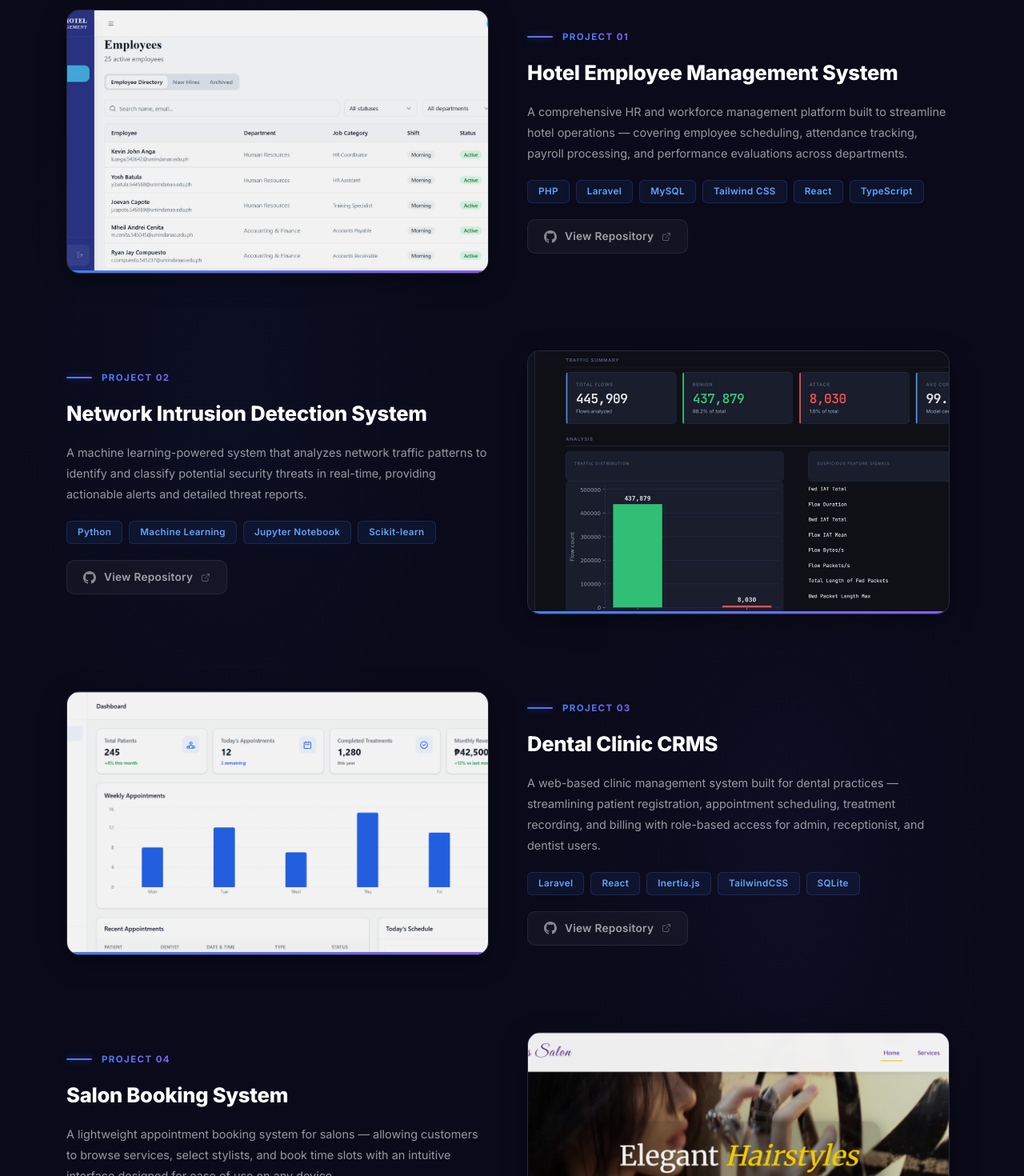
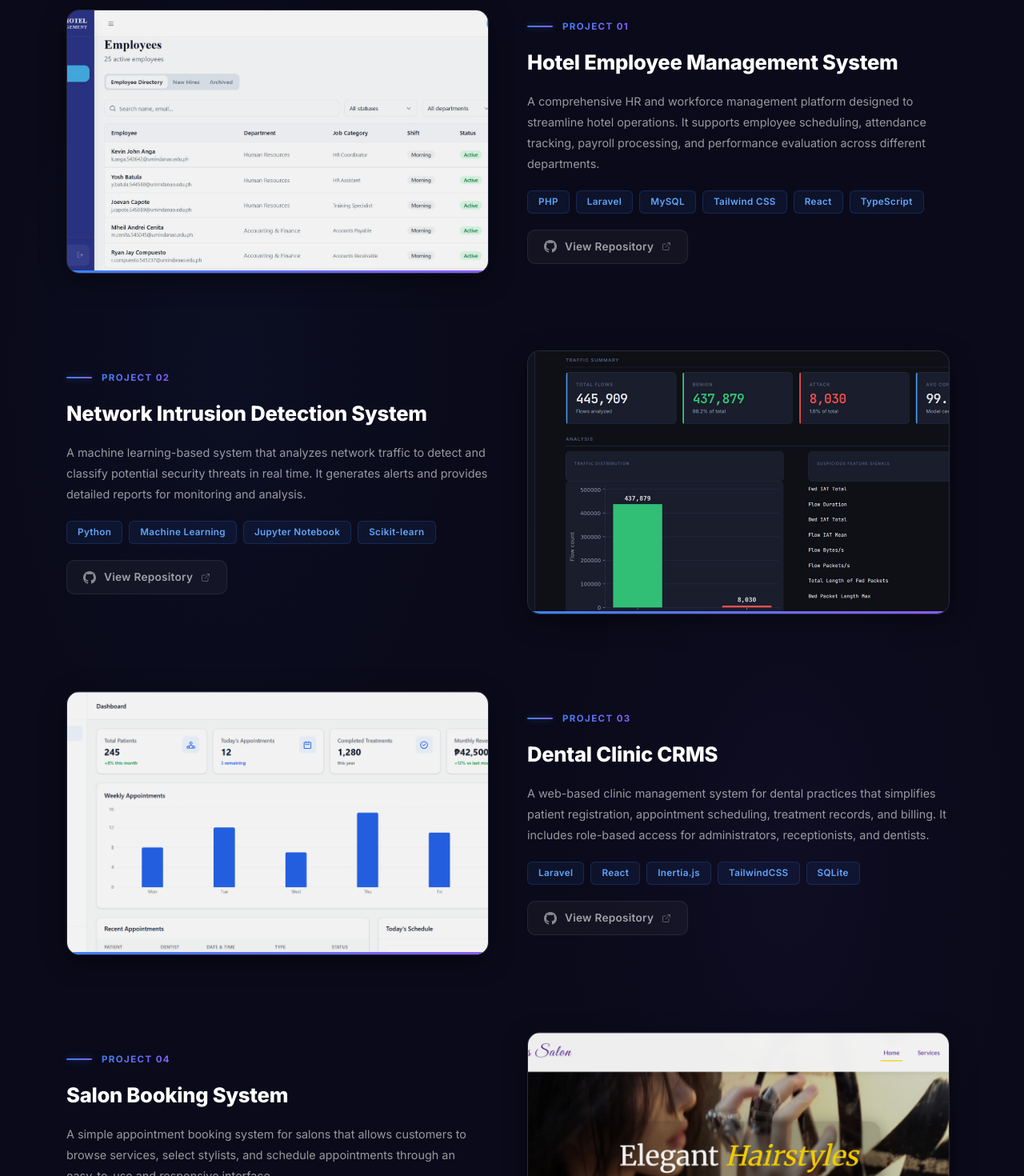
Before and after one commit to drnrbj/portfolio, a Next.js app: page / in a window 1280 px wide. Shown: the part 2220-3690 px from the top of the page at 80% size. Built offline with nearby package versions, Linux system fonts and the light colour scheme.

Commit message:
made changes to project description

```diff
--- a/components/Projects.jsx
+++ b/components/Projects.jsx
@@ -7,7 +7,7 @@ const PROJECTS = [
     id: 1,
     title: 'Hotel Employee Management System',
     description:
-      'A comprehensive HR and workforce management platform built to streamline hotel operations — covering employee scheduling, attendance tracking, payroll processing, and performance evaluations across departments.',
+      'A comprehensive HR and workforce management platform designed to streamline hotel operations. It supports employee scheduling, attendance tracking, payroll processing, and performance evaluation across different departments.',
     tags: ['PHP', 'Laravel', 'MySQL', 'Tailwind CSS', 'React', 'TypeScript'],
     image: { src: '/images/employee.jpg', alt: 'Hotel Employee Management System dashboard' },
     github: 'https://github.com/drnrbj/Hotel-Employee-Management-System',
@@ -16,7 +16,7 @@ const PROJECTS = [
     id: 2,
     title: 'Network Intrusion Detection System',
     description:
-      'A machine learning-powered system that analyzes network traffic patterns to identify and classify potential security threats in real-time, providing actionable alerts and detailed threat reports.',
+      'A machine learning-based system that analyzes network traffic to detect and classify potential security threats in real time. It generates alerts and provides detailed reports for monitoring and analysis.',
     tags: ['Python', 'Machine Learning', 'Jupyter Notebook', 'Scikit-learn'],
     image: { src: '/images/networkintrusion.png', alt: 'Network Intrusion Detection System interface' },
     github: 'https://github.com/drnrbj/A-Hybrid-Random-Forest-TabNet-Approach-for-Network-Intrusion-Detection',
@@ -25,7 +25,7 @@ const PROJECTS = [
     id: 3,
     title: 'Dental Clinic CRMS',
     description:
-      'A web-based clinic management system built for dental practices — streamlining patient registration, appointment scheduling, treatment recording, and billing with role-based access for admin, receptionist, and dentist users.',
+      'A web-based clinic management system for dental practices that simplifies patient registration, appointment scheduling, treatment records, and billing. It includes role-based access for administrators, receptionists, and dentists.',
     tags: ['Laravel', 'React', 'Inertia.js', 'TailwindCSS', 'SQLite'],
     image: { src: '/images/dentalcrms.png', alt: 'Dental Clinic patient dashboard' },
     github: 'https://github.com/drnrbj/Dental-Clinic-CRMS',
@@ -34,7 +34,7 @@ const PROJECTS = [
     id: 4,
     title: 'Salon Booking System',
     description:
-      'A lightweight appointment booking system for salons — allowing customers to browse services, select stylists, and book time slots with an intuitive interface designed for ease of use on any device.',
+      'A simple appointment booking system for salons that allows customers to browse services, select stylists, and schedule appointments through an easy-to-use and responsive interface.',
     tags: ['PHP', 'HTML', 'CSS', 'JavaScript'],
     image: { src: '/images/salon.png', alt: 'Salon Booking System homepage' },
     github: 'https://github.com/airo-coder/salon',
```
